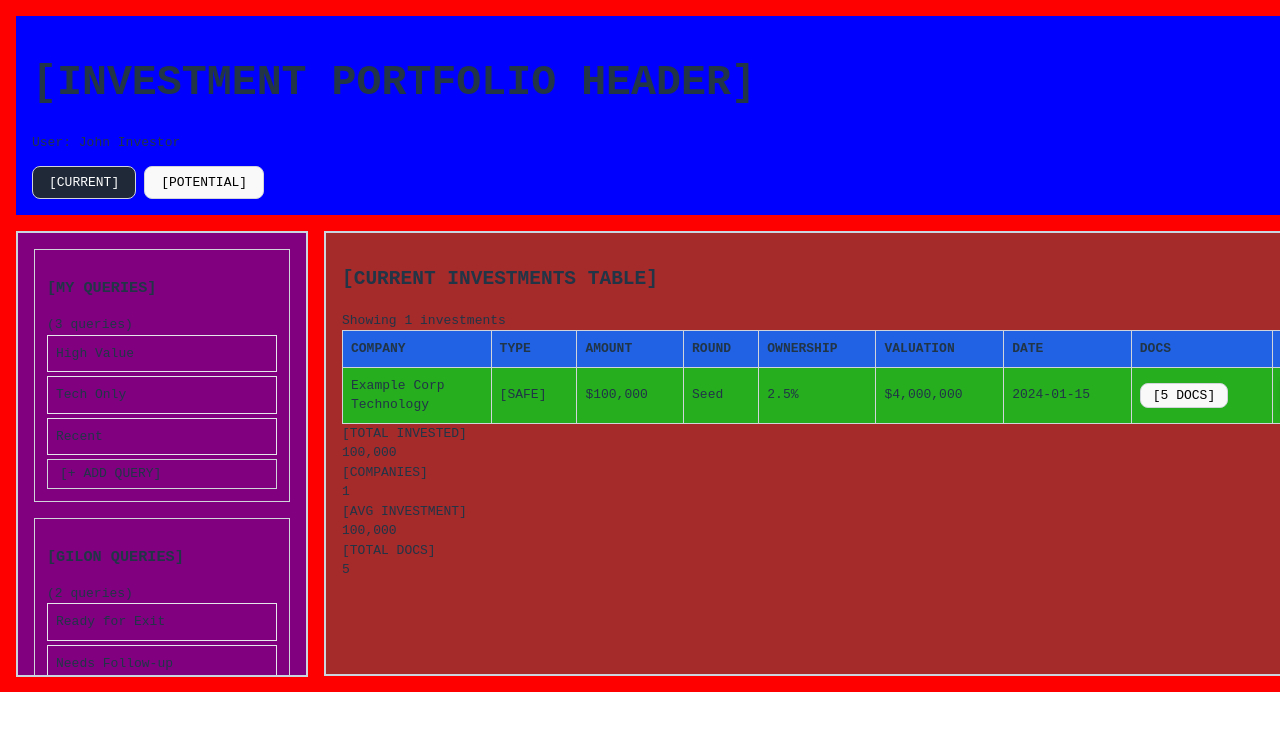
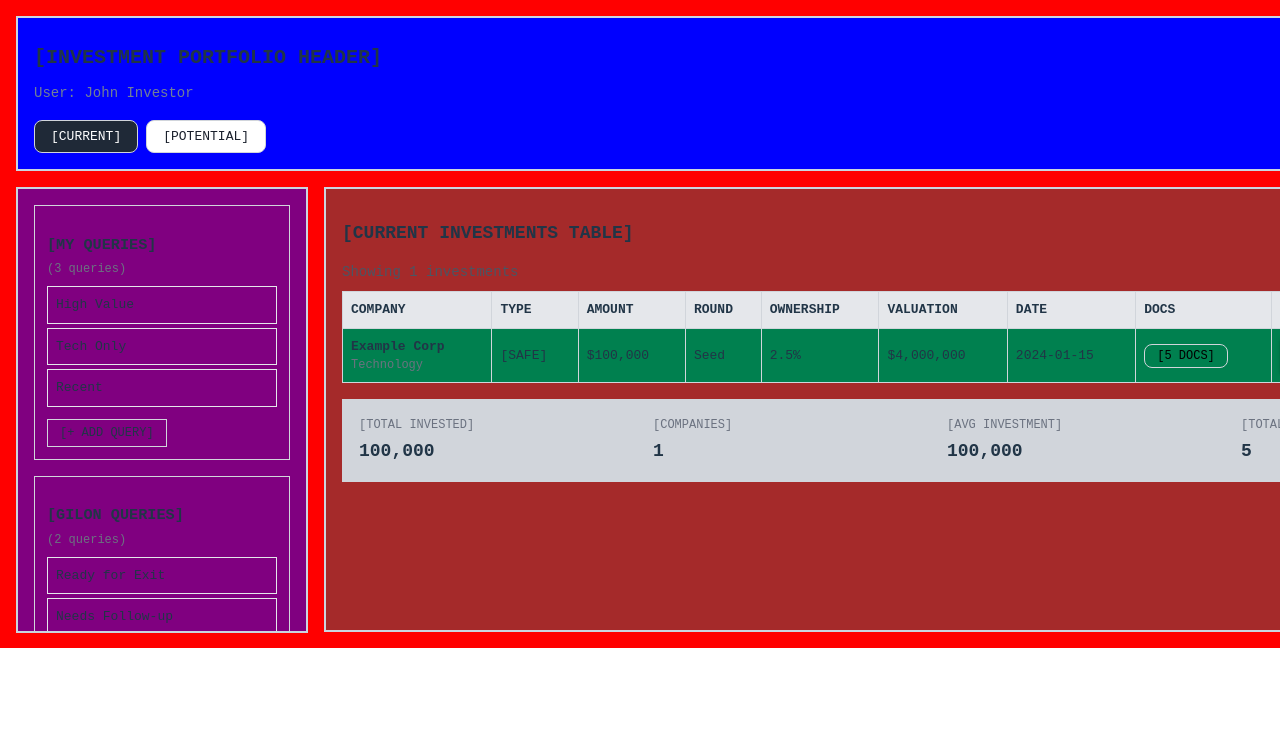
Before and after one commit to Gilon-US/Finance, a React (Vite) app: page / in a window 1280 px wide. Shown: the top 730 px of the page. Built offline with nearby package versions, Linux system fonts and the light colour scheme.

Commit message:
final tailwind CSS throw away

```diff
--- a/src/components/Header/Header.css
+++ b/src/components/Header/Header.css
@@ -1,24 +1,37 @@
 .headerMainDiv {
-  border-width: 2px;
-  border-color: #cbd5e0; /* Tailwind's border-gray-400 cbd5e0 */
-  background-color: blue; /* ffffff */
-  padding: 1rem;          /* Tailwind's p-4 = 16px */
-  margin-bottom: 1rem;    /* Tailwind's mb-4 = 16px */
+  border: 2px solid #cbd5e0;
+  background-color: blue;
+  padding: 1rem;
+  margin-bottom: 1rem;
 }
 
-.toggle {
-  border: 1px solid #d1d5db;
-  padding: 0.5rem 1rem;       /* py-2 px-4 */
-  margin-right: 0.5rem;       /* mr-2 */
-  cursor: pointer;
+.headerTitle {
+  font-size: 1.25rem;
+  font-weight: bold;
+  margin-bottom: 0.25rem;
 }
 
-/* Active toggle button */
-.activeToggle {
+.headerUser {
+  font-size: 0.875rem;
+  color: #718096;
+  margin-bottom: 1rem;
+}
+
+.toggleContainer {
+  display: flex;
+  gap: 0.5rem;
+}
+
+.toggleButton,
+.activeToggleButton {
   border: 1px solid #d1d5db;
   padding: 0.5rem 1rem;
-  margin-right: 0.5rem;
   cursor: pointer;
-  background-color: #1f2937;  /* bg-gray-800 */
+  background-color: #ffffff;
+  color: #1a202c;
+}
+
+.activeToggleButton {
+  background-color: #1f2937;
   color: #ffffff;
 }
--- a/src/components/Header/Header.jsx
+++ b/src/components/Header/Header.jsx
@@ -4,22 +4,18 @@ import "./Header.css";
 const Header = ({ user, viewMode, onToggle }) => {
   return (
     <div className="headerMainDiv">
-      <div>
-        <div>
-          <h1 className="text-xl font-bold">[INVESTMENT PORTFOLIO HEADER]</h1>
-          <p className="text-sm text-gray-600">
-            User: {user?.name || "Unknown"}
-          </p>
-        </div>
-        <div>
+      <div className="headerContent">
+        <h1 className="headerTitle">[INVESTMENT PORTFOLIO HEADER]</h1>
+        <p className="headerUser">User: {user?.name || "Unknown"}</p>
+        <div className="toggleContainer">
           <button
-            className={viewMode === "current" ? "activeToggle" : "toggle"}
+            className={viewMode === "current" ? "activeToggleButton" : "toggleButton"}
             onClick={() => onToggle("current")}
           >
             [CURRENT]
           </button>
           <button
-            className={viewMode === "potential" ? "activeToggle" : "toggle"}
+            className={viewMode === "potential" ? "activeToggleButton" : "toggleButton"}
             onClick={() => onToggle("potential")}
           >
             [POTENTIAL]
--- a/src/components/InvestmentTable/InvestmentTable.css
+++ b/src/components/InvestmentTable/InvestmentTable.css
@@ -1,27 +1,57 @@
-.table {
-  background-color: #26ae1f;
+.investmentTable {
+  width: 100%;
   border-collapse: collapse;
-  width: 100%;
+  background-color: rgb(0, 128, 79);
 }
 
 .tableHeader {
+  margin-bottom: 0.5rem;
+}
+
+.tableTitle {
+  font-size: 1.125rem;
+  font-weight: bold;
+}
+
+.tableMeta {
+  font-size: 0.875rem;
+  color: #4b5563;
+}
+
+.tableHeaderCell {
   border: 1px solid #d1d5db;
-  background-color: #2162e5;  /* bg-gray-200 */
+  background-color: #e5e7eb;
   padding: 0.5rem;
   text-align: left;
 }
 
-.tableCell {
+.tableBodyCell {
   border: 1px solid #d1d5db;
   padding: 0.5rem;
 }
 
-.button {
+.companyName {
+  font-weight: 600;
+}
+
+.companySector {
+  font-size: 0.75rem;
+  color: #6b7280;
+}
+
+.docButton {
+  font-size: 0.75rem;
+  padding: 0.25rem 0.75rem;
   border: 1px solid #d1d5db;
-  padding: 0.25rem 0.75rem;   /* py-1 px-3 */
+  background-color: transparent;
   cursor: pointer;
 }
 
-.button:hover {
+.docButton:hover {
   background-color: #f7fafc;
 }
+
+.tableEmpty {
+  text-align: center;
+  color: #9ca3af;
+}
--- a/src/components/InvestmentTable/InvestmentTable.jsx
+++ b/src/components/InvestmentTable/InvestmentTable.jsx
@@ -4,10 +4,9 @@ import { Button, styled } from "@mui/material";
 import CloudUploadIcon from "@mui/icons-material/CloudUpload";
 
 const InvestmentTable = ({ investments, viewMode, onAccess }) => {
-
-    const handleDocumentUpload = (files, investmentId) => {
-    console.log("[Upload Doc] for investment:", investmentId); //TODO - send an HTTP request to the server
-    console.log("Files list:", files); //TODO - send an HTTP request to the server
+  const handleDocumentUpload = (files, investmentId) => {
+    console.log("[Upload Doc] for investment:", investmentId);
+    console.log("Files list:", files);
   };
 
   const VisuallyHiddenInput = styled("input")({
@@ -21,81 +20,57 @@ const InvestmentTable = ({ investments, viewMode, onAccess }) => {
     whiteSpace: "nowrap",
     width: 1,
   });
+
   return (
     <>
-      <div>
-        <h2 className="text-lg font-bold">
-          [{viewMode.toUpperCase()} INVESTMENTS TABLE]
-        </h2>
-        <div className="text-sm">Showing {investments.length} investments</div>
+      <div className="tableHeader">
+        <h2 className="tableTitle">[{viewMode.toUpperCase()} INVESTMENTS TABLE]</h2>
+        <div className="tableMeta">Showing {investments.length} investments</div>
       </div>
 
-      <table className="table">
+      <table className="investmentTable">
         <thead>
           <tr>
-            <th className="tableHeader">COMPANY</th>
-            <th className="tableHeader">TYPE</th>
-            <th className="tableHeader">AMOUNT</th>
-            <th className="tableHeader">ROUND</th>
-            <th className="tableHeader">OWNERSHIP</th>
-            <th className="tableHeader">VALUATION</th>
-            <th className="tableHeader">DATE</th>
-            <th className="tableHeader">DOCS</th>
-            <th className="tableHeader">ACTIONS</th>
+            <th className="tableHeaderCell">COMPANY</th>
+            <th className="tableHeaderCell">TYPE</th>
+            <th className="tableHeaderCell">AMOUNT</th>
+            <th className="tableHeaderCell">ROUND</th>
+            <th className="tableHeaderCell">OWNERSHIP</th>
+            <th className="tableHeaderCell">VALUATION</th>
+            <th className="tableHeaderCell">DATE</th>
+            <th className="tableHeaderCell">DOCS</th>
+            <th className="tableHeaderCell">ACTIONS</th>
           </tr>
         </thead>
         <tbody>
           {investments.length > 0 ? (
-            investments.map((currentInvestment) => (
-              <tr key={currentInvestment.id}>
-                <td className="tableCell">
-                  <div className="font-semibold">
-                    {currentInvestment.company || "[Company Name]"}
-                  </div>
-                  <div className="text-xs text-gray-600">
-                    {currentInvestment.sector || "[Sector]"}
-                  </div>
+            investments.map((inv) => (
+              <tr key={inv.id}>
+                <td className="tableBodyCell">
+                  <div className="companyName">{inv.company || "[Company Name]"}</div>
+                  <div className="companySector">{inv.sector || "[Sector]"}</div>
                 </td>
-                <td className="tableCell">
-                  [{currentInvestment.investmentType || "TYPE"}]
-                </td>
-                <td className="tableCell">
-                  ${currentInvestment.amount?.toLocaleString() || "[Amount]"}
-                </td>
-                <td className="tableCell">
-                  {currentInvestment.round || "[Round]"}
-                </td>
-                <td className="tableCell">
-                  {currentInvestment.ownership || "[%]"}
-                </td>
-                <td className="tableCell">
-                  $
-                  {currentInvestment.valuation?.toLocaleString() ||
-                    "[Valuation]"}
-                </td>
-                <td className="tableCell">
-                  {currentInvestment.date || "[Date]"}
-                </td>
-                <td className="tableCell">
-                  <button
-                    className={`button text-xs`}
-                    onClick={() => onAccess?.(currentInvestment.id)}
-                  >
-                    [{currentInvestment.documents || 0} DOCS]
+                <td className="tableBodyCell">[{inv.investmentType || "TYPE"}]</td>
+                <td className="tableBodyCell">${inv.amount?.toLocaleString() || "[Amount]"}</td>
+                <td className="tableBodyCell">{inv.round || "[Round]"}</td>
+                <td className="tableBodyCell">{inv.ownership || "[%]"}</td>
+                <td className="tableBodyCell">${inv.valuation?.toLocaleString() || "[Valuation]"}</td>
+                <td className="tableBodyCell">{inv.date || "[Date]"}</td>
+                <td className="tableBodyCell">
+                  <button className="docButton" onClick={() => onAccess?.(inv.id)}>
+                    [{inv.documents || 0} DOCS]
                   </button>
                 </td>
-                <td className="tableCell">
+                <td className="tableBodyCell">
                   <Button
                     component="label"
-                    role={undefined}
                     variant="contained"
-                    tabIndex={-1}
                     startIcon={<CloudUploadIcon />}
                   >
                     Upload files
                     <VisuallyHiddenInput
                       type="file"
-                      onChange={(event) => handleDocumentUpload(event.target.files, currentInvestment.id )}
+                      onChange={(e) => handleDocumentUpload(e.target.files, inv.id)}
                       multiple
                     />
                   </Button>
@@ -104,7 +79,7 @@ const InvestmentTable = ({ investments, viewMode, onAccess }) => {
             ))
           ) : (
             <tr>
-              <td colSpan="9" className={`tableCell text-center text-gray-500`}>
+              <td colSpan="9" className="tableBodyCell tableEmpty">
                 [NO {viewMode.toUpperCase()} INVESTMENTS FOUND]
               </td>
             </tr>
--- a/src/components/Sidebar/Sidebar.css
+++ b/src/components/Sidebar/Sidebar.css
@@ -1,36 +1,61 @@
 .sidebarMainDiv {
-  border: .125rem solid #cbd5e0;  /* border-gray-400 */
-  background-color: purple;  /* ffffff */
+  border: 2px solid #cbd5e0;
+  background-color: purple;
   padding: 16px;
   width: 256px;
-  height: 25.625rem;
-  overflow-y: auto;     /* w-64 = 16rem */
+  height: 410px;
+  overflow-y: auto;
 }
 
 .querySection {
-  border: .0625rem solid #d1d5db;  /* border-gray-300 */
-  padding: 12px;           /* p-3 = .75rem */
+  border: 1px solid #d1d5db;
+  padding: 12px;
   margin-bottom: 16px;
 }
 
-/* Individual query item */
+.querySectionTitle {
+  font-weight: bold;
+  margin-bottom: 4px;
+}
+
+.queryMeta {
+  font-size: 0.75rem;
+  color: #6b7280; /* Tailwind's gray-500 */
+  margin-bottom: 8px;
+}
+
 .queryItem {
-  border: .0625rem solid #e5e7eb;  /* border-gray-200 */
+  border: 1px solid #e5e7eb;
   padding: 8px;
   margin-bottom: 4px;
   cursor: pointer;
+  transition: background-color 0.2s ease;
 }
 
 .queryItem:hover {
-  background-color: #f7fafc;  /* hover:bg-gray-100 */
+  background-color: #f7fafc;
 }
 
-.button {
-  border: .0625rem solid #d1d5db;
-  padding: 4px 12px;   /* py-1 px-3 */
-  cursor: pointer;
+.selectedQueryItem {
+  background-color: #e2e8f0; /* Similar to bg-gray-200 */
 }
 
-.button:hover {
+.addQueryButton {
+  font-size: 0.75rem;
+  padding: 4px 12px;
+  border: 1px solid #d1d5db;
+  cursor: pointer;
+  margin-top: 8px;
+  display: inline-block;
+}
+
+.addQueryButton:hover {
   background-color: #f7fafc;
 }
+
+.debugBox {
+  font-size: 0.75rem;
+  color: #6b7280;
+  border: 1px solid #e5e7eb;
+  padding: 8px;
+}
--- a/src/components/Sidebar/Sidebar.jsx
+++ b/src/components/Sidebar/Sidebar.jsx
@@ -1,5 +1,5 @@
 import React from "react";
-import "./sidebar.css";
+import "./Sidebar.css";
 
 const Sidebar = ({
   userQueries = [],
@@ -14,35 +14,31 @@ const Sidebar = ({
     <div className="sidebarMainDiv">
       {/* User Queries */}
       <div className="querySection">
-        <h3 className="font-bold ">[MY QUERIES]</h3>
-        <div className="text-xs text-gray-500">
-          ({userQueries.length} queries)
-        </div>
+        <h3 className="querySectionTitle">[MY QUERIES]</h3>
+        <div className="queryMeta">({userQueries.length} queries)</div>
         {userQueries.map((query, index) => (
           <div
             key={`user-${index}`}
             className={`queryItem ${
-              selectedQuery === query ? "bg-gray-200" : ""
+              selectedQuery === query ? "selectedQueryItem" : ""
             }`}
             onClick={() => onSelect(query, "user")}
           >
             {query || `[User Query ${index + 1}]`}
           </div>
         ))}
-        <div className={`button text-xs`}>[+ ADD QUERY]</div>
+        <div className="addQueryButton">[+ ADD QUERY]</div>
       </div>
 
       {/* System Queries */}
       <div className="querySection">
-        <h3 className="font-bold">[GILON QUERIES]</h3>
-        <div className="text-xs text-gray-500">
-          ({systemQueries.length} queries)
-        </div>
+        <h3 className="querySectionTitle">[GILON QUERIES]</h3>
+        <div className="queryMeta">({systemQueries.length} queries)</div>
         {systemQueries.map((query, index) => (
           <div
             key={`system-${index}`}
             className={`queryItem ${
-              selectedQuery === query ? "bg-gray-200" : ""
+              selectedQuery === query ? "selectedQueryItem" : ""
             }`}
             onClick={() => onSelect(query, "system")}
           >
@@ -52,7 +48,7 @@ const Sidebar = ({
       </div>
 
       {/* Debug Info */}
-      <div className="text-xs text-gray-500 border border-gray-200">
+      <div className="debugBox">
         <div>Active Query: {selectedQuery || "None"}</div>
         <div>View Mode: {viewMode}</div>
         <div>Total Investments: {investments.length}</div>
--- a/src/components/SummaryStats/SummaryStats.css
+++ b/src/components/SummaryStats/SummaryStats.css
@@ -1,3 +1,25 @@
-.summaryStats{
-    background-color: none;
+.summaryStats {
+  display: flex;
+  gap: 1rem;
+  margin-top: 1rem;
+  flex-wrap: wrap;
+  background-color: #d1d5db;
 }
+
+.summaryCard {
+  border: 1px solid #d1d5db;
+  padding: 1rem;
+  flex: 1 1 150px;
+  background-color: #d1d5db;
+}
+
+.statLabel {
+  font-size: 0.75rem;
+  color: #6b7280;
+  margin-bottom: 0.25rem;
+}
+
+.statValue {
+  font-size: 1.125rem;
+  font-weight: bold;
+}
--- a/src/components/SummaryStats/SummaryStats.jsx
+++ b/src/components/SummaryStats/SummaryStats.jsx
@@ -1,10 +1,9 @@
 import React from 'react';
-import './SummaryStats.css'
+import './SummaryStats.css';
 
 const SummaryStats = ({ investments }) => {
   const totalInvested = investments.reduce((sum, inv) => sum + (inv.amount || 0), 0);
-  const avgInvestment =
-    investments.length > 0 ? Math.round(totalInvested / investments.length) : 0;
+  const avgInvestment = investments.length > 0 ? Math.round(totalInvested / investments.length) : 0;
   const totalDocs = investments.reduce((sum, inv) => sum + (inv.documents || 0), 0);
 
   const stats = [
@@ -15,11 +14,11 @@ const SummaryStats = ({ investments }) => {
   ];
 
   return (
-    <div className='summaryStats'>
+    <div className="summaryStats">
       {stats.map((stat, index) => (
-        <div key={index} className="border border-gray-300 p-3">
-          <div className="text-xs text-gray-500">[{stat.label}]</div>
-          <div className="text-lg font-bold">{stat.value.toLocaleString()}</div>
+        <div key={index} className="summaryCard">
+          <div className="statLabel">[{stat.label}]</div>
+          <div className="statValue">{stat.value.toLocaleString()}</div>
         </div>
       ))}
     </div>
```
